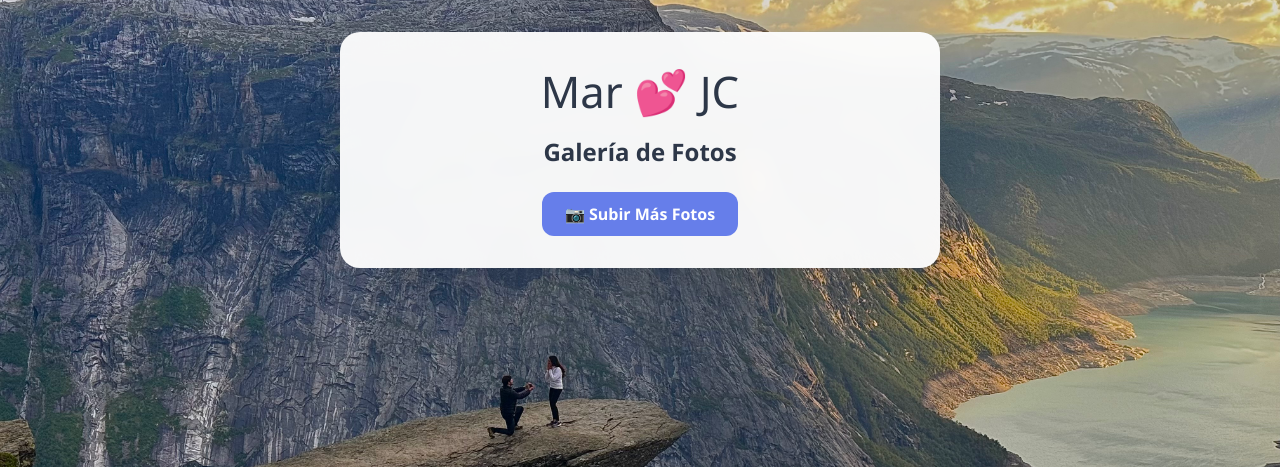
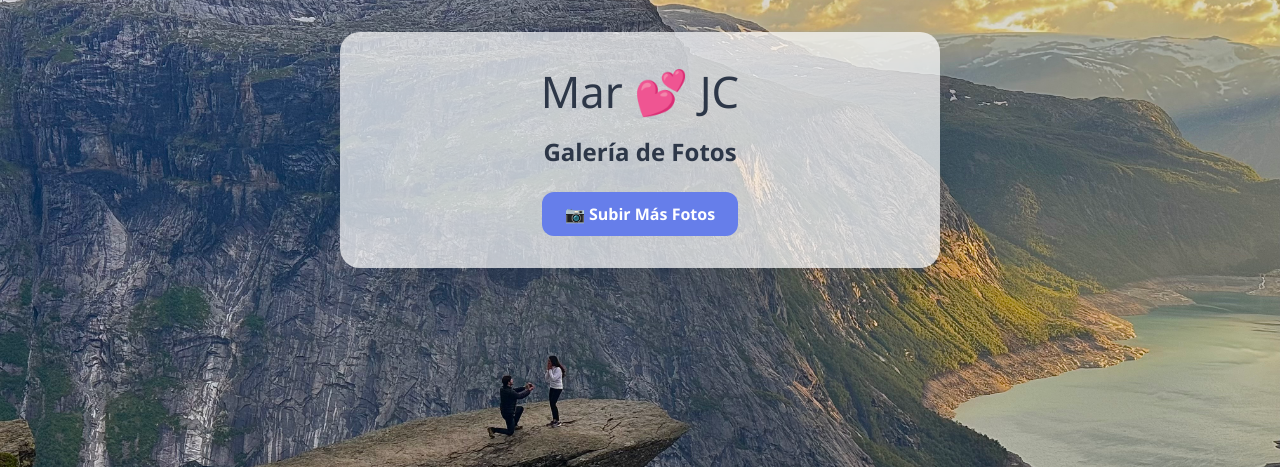
Before and after one commit to Nanrehr/fotos-boda, a Flask app: page /gallery in a window 1280 px wide. Shown: the top 467 px of the page. Run offline with Flask 3, Linux system fonts and the light colour scheme; data that the repository does not hold is empty.

Commit message:
Actualizar gallery.html

```diff
--- a/templates/gallery.html
+++ b/templates/gallery.html
@@ -1,3 +1,4 @@
+<!-- gallery.html -->
 <!DOCTYPE html>
 <html lang="es">
 <head>
@@ -14,8 +15,7 @@
       color: #2d3748;
     }
     .header {
-      background: rgba(255,255,255,.95);
-      backdrop-filter: blur(10px);
+      background: rgba(255,255,255,0.7); /* ✅ Transparente sin desenfoque */
       border-radius: 20px;
       padding: 2rem;
       max-width: 600px;
@@ -40,7 +40,7 @@
       background: #667eea;
       color: #fff;
       margin-top: 1rem;
-      text-decoration: none; /* ❌ Quitamos subrayado */
+      text-decoration: none;
     }
 
     h2 {
```
